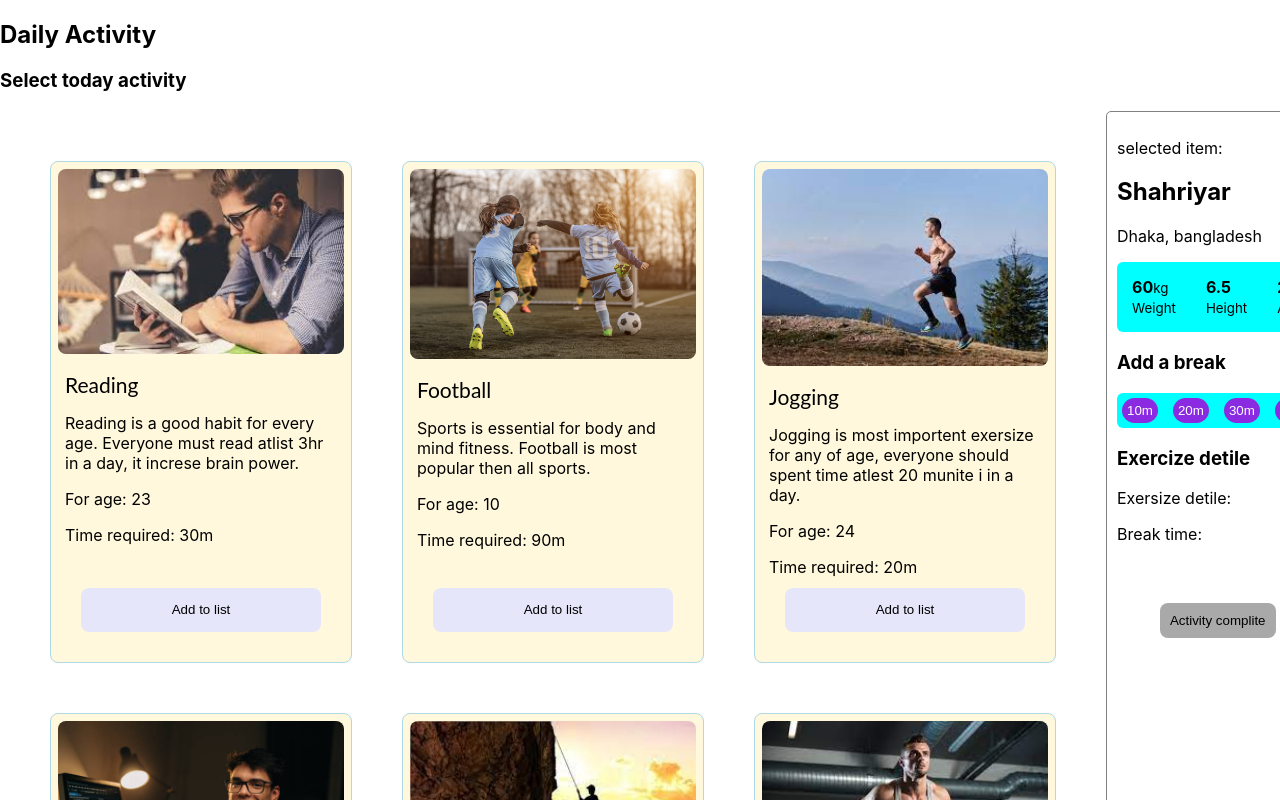
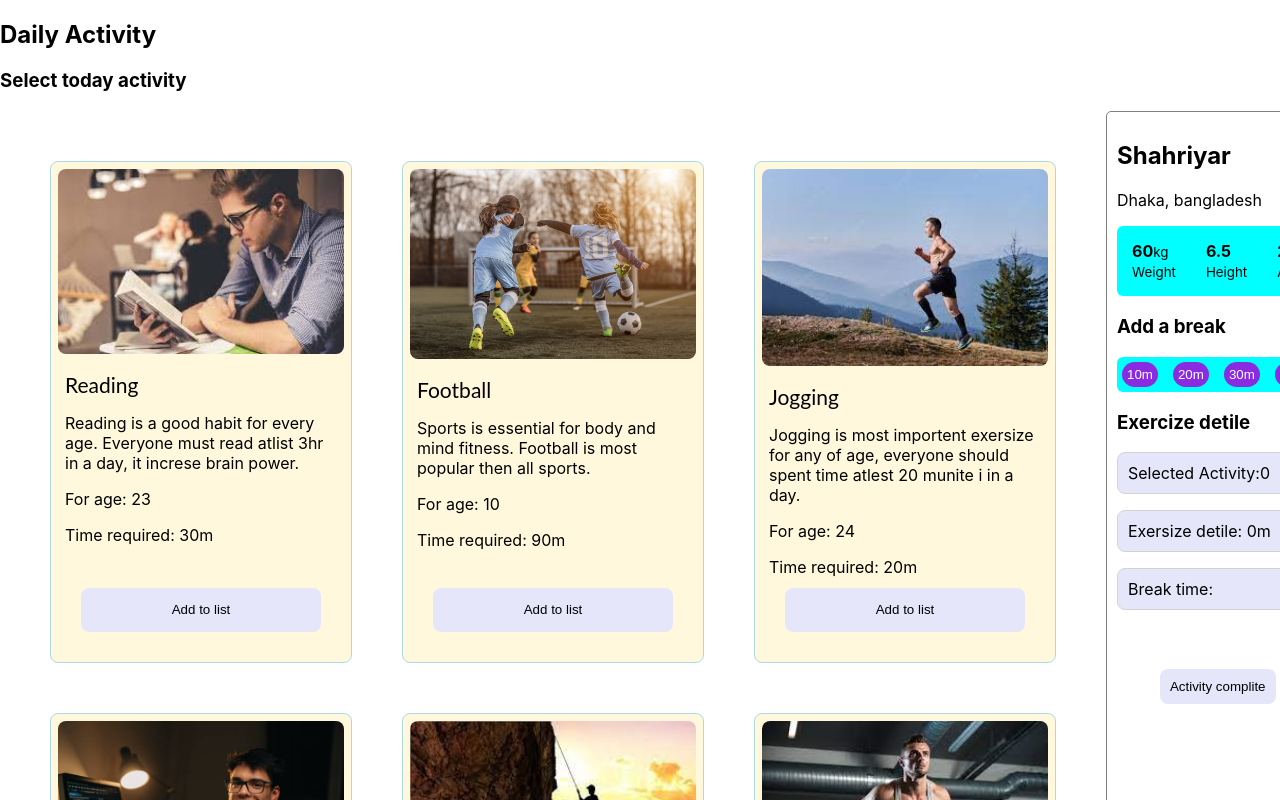
Before and after one commit to Shahriyar001/daily-activity, a React (Create React App) app: page / in a window 1280 px wide. Shown: the top 800 px of the page. Built offline with nearby package versions, Linux system fonts and the light colour scheme.

Commit message:
caltulation sector added in cart and added a blog sector

```diff
--- a/src/Componant/Cart/Cart.css
+++ b/src/Componant/Cart/Cart.css
@@ -59,10 +59,21 @@
 }
 
 .btn-com {
-    background-color: darkgrey;
+    background-color: lavender;
     padding: 10px;
     margin: 20%;
     border: none;
     border-radius: 8px;
 
 }
+
+.exer-item {
+    background-color: lavender;
+    padding: 10px;
+    border: 1px solid lightgray;
+    border-radius: 8px;
+}
+
+.btn-com:hover {
+    background-color: lightslategray;
+}
--- a/src/Componant/Cart/Cart.js
+++ b/src/Componant/Cart/Cart.js
@@ -1,13 +1,19 @@
 import React from 'react';
 import './Cart.css'
 
-const Cart = (data) => {
+const Cart = ({ data }) => {
     console.log(data)
     console.log(data.length)
+
+    let total = 0;
+    for (const activity of data) {
+        total = total + activity.time;
+    }
+
     return (
         <div>
             <div className='cart'>
-                <p>selected item:{data.length}</p>
+
                 <h2>Shahriyar</h2>
                 <p>Dhaka, bangladesh</p>
                 <div className='personal-info'>
@@ -25,8 +31,9 @@ const Cart = (data) => {
 
                 </div>
                 <h3>Exercize detile</h3>
-                <p>Exersize detile:{ }</p>
-                <p>Break time:{data.length}</p>
+                <p className='exer-item'>Selected Activity:{data.length}</p>
+                <p className='exer-item'>Exersize detile: {total}m</p>
+                <p className='exer-item'>Break time:{ }</p>
                 <button className='btn-com'>Activity complite</button>
             </div>
 
```
Also changed, not shown: src/Componant/Blog/Blog.js (added, +11 -0 lines), src/Componant/Blog/Blog.css (added).
